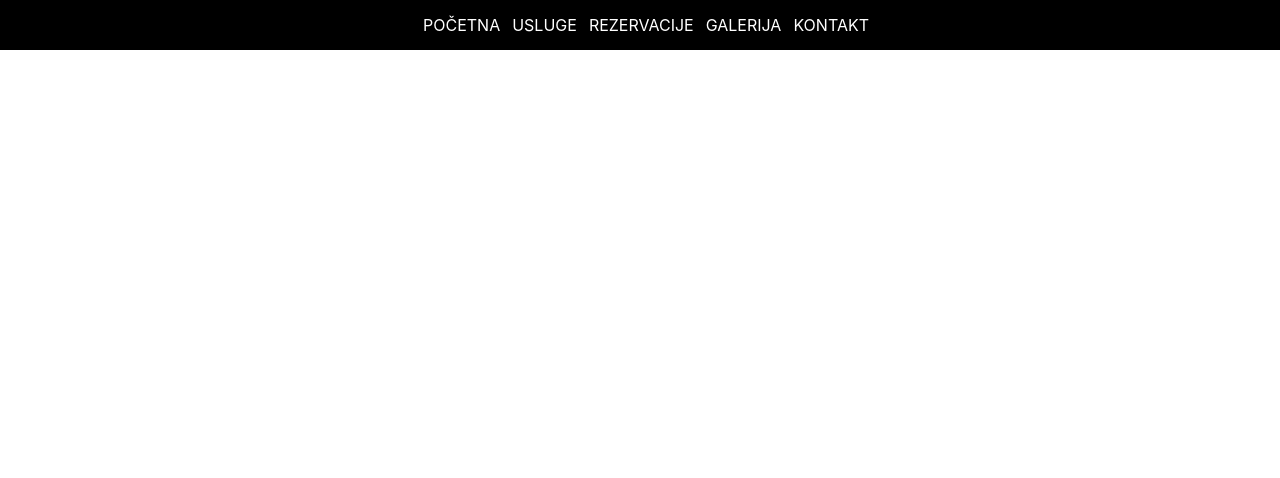
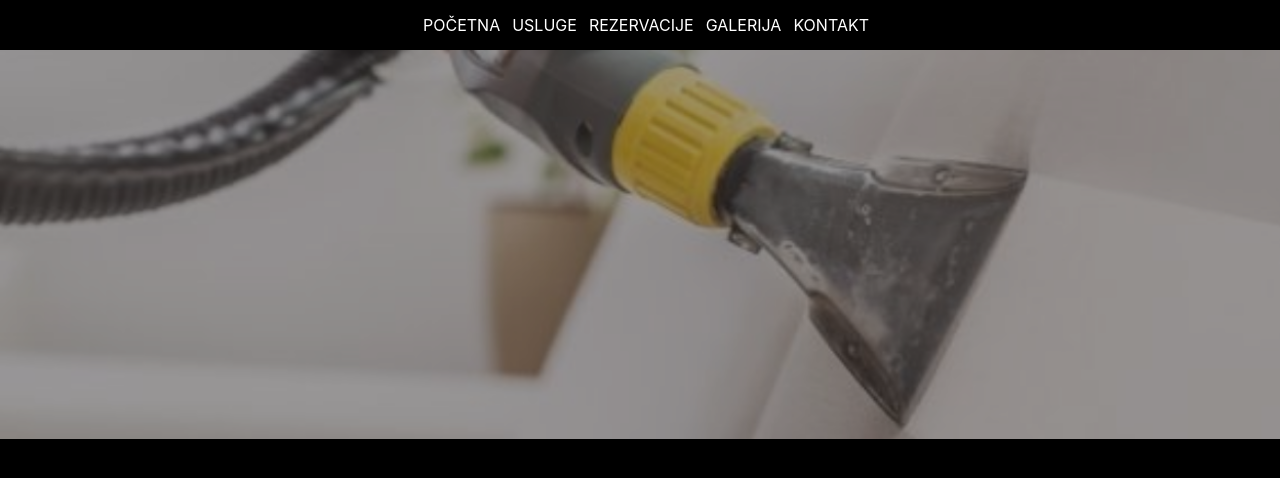
Before and after one commit to trinstone/MaturskiDubinskoPranje, a React (Create React App) app: page / in a window 1280 px wide. Shown: the top 478 px of the page. Built offline with nearby package versions, Linux system fonts and the light colour scheme.

Commit message:
opsta pozadina i hover navbar
dodata slika koja je pozadina na svakoj stranici i hover za linkove na navbar

```diff
--- a/src/App.js
+++ b/src/App.js
@@ -1,11 +1,17 @@
 import { BrowserRouter as Router, Route, Routes } from 'react-router-dom';
 import './App.css';
 import NavBar from './NavBar';
+import pozadina from './pozadina.png';
 
 function App() {
   return (
     <Router>
-      <div className="App">
+      <div className="App" style={{ backgroundImage: `url(${pozadina})`, backgroundSize: '100% auto', // Ensures the whole image fits inside the div
+      backgroundPosition: 'top center', // Centers the image within the div
+      backgroundRepeat: 'no-repeat', // Ensures the image doesn't repeat
+      height: '100vh', // The height of the div is 30% of the viewport height
+      margin: 0
+    }}>
           <NavBar />
       </div>
     </Router>
--- a/src/index.css
+++ b/src/index.css
@@ -1,4 +1,5 @@
 body {
+  background-color: black;
   margin: 0;
   font-family: -apple-system, BlinkMacSystemFont, 'Segoe UI', 'Roboto', 'Oxygen',
     'Ubuntu', 'Cantarell', 'Fira Sans', 'Droid Sans', 'Helvetica Neue',
@@ -24,3 +25,7 @@ code {
   text-decoration: none;
   color: white;
 }
+
+.navbar a:hover {
+  color: #3e7edf;
+}
```
Also changed, not shown: src/pozadina.png (added).
